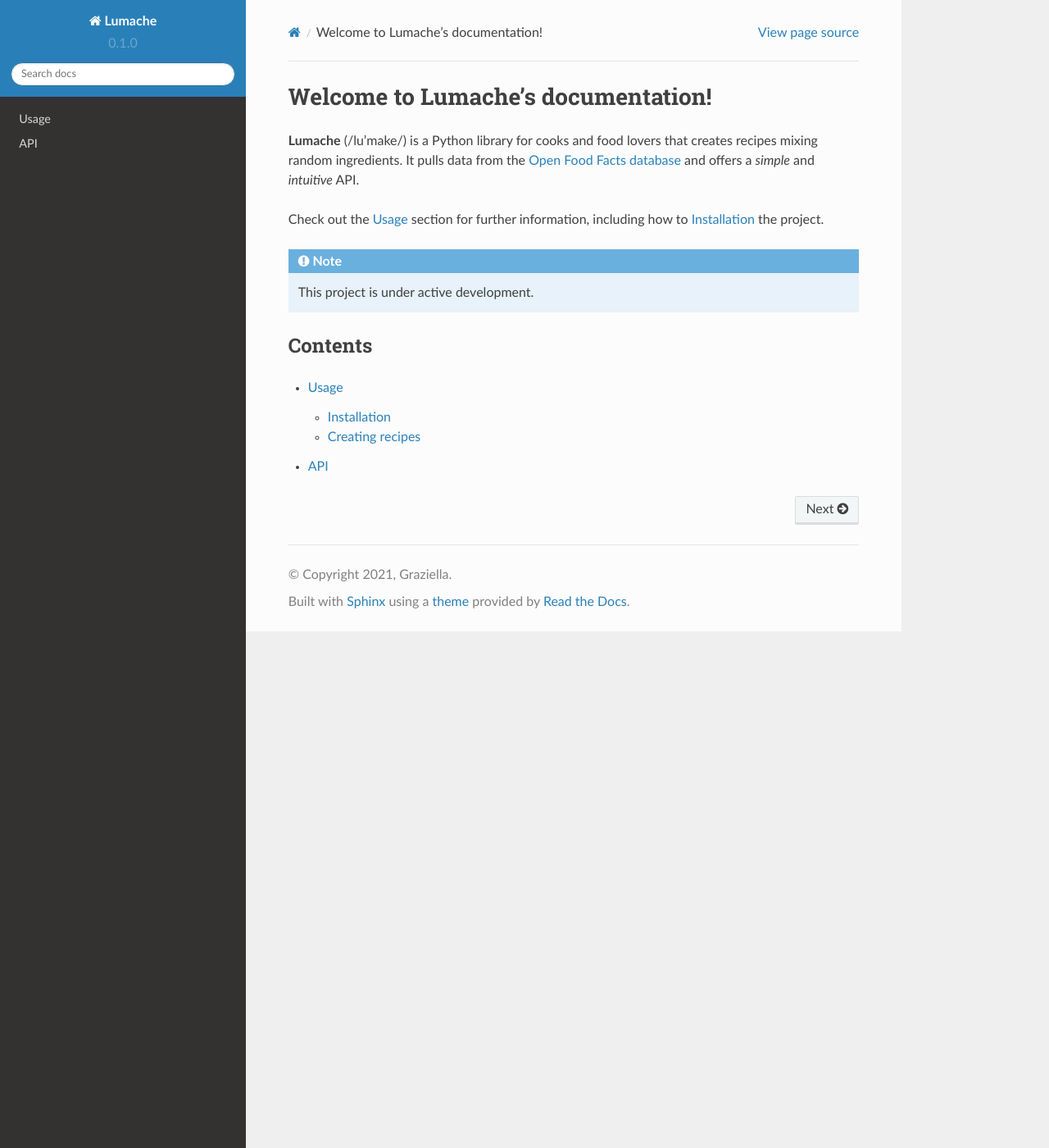
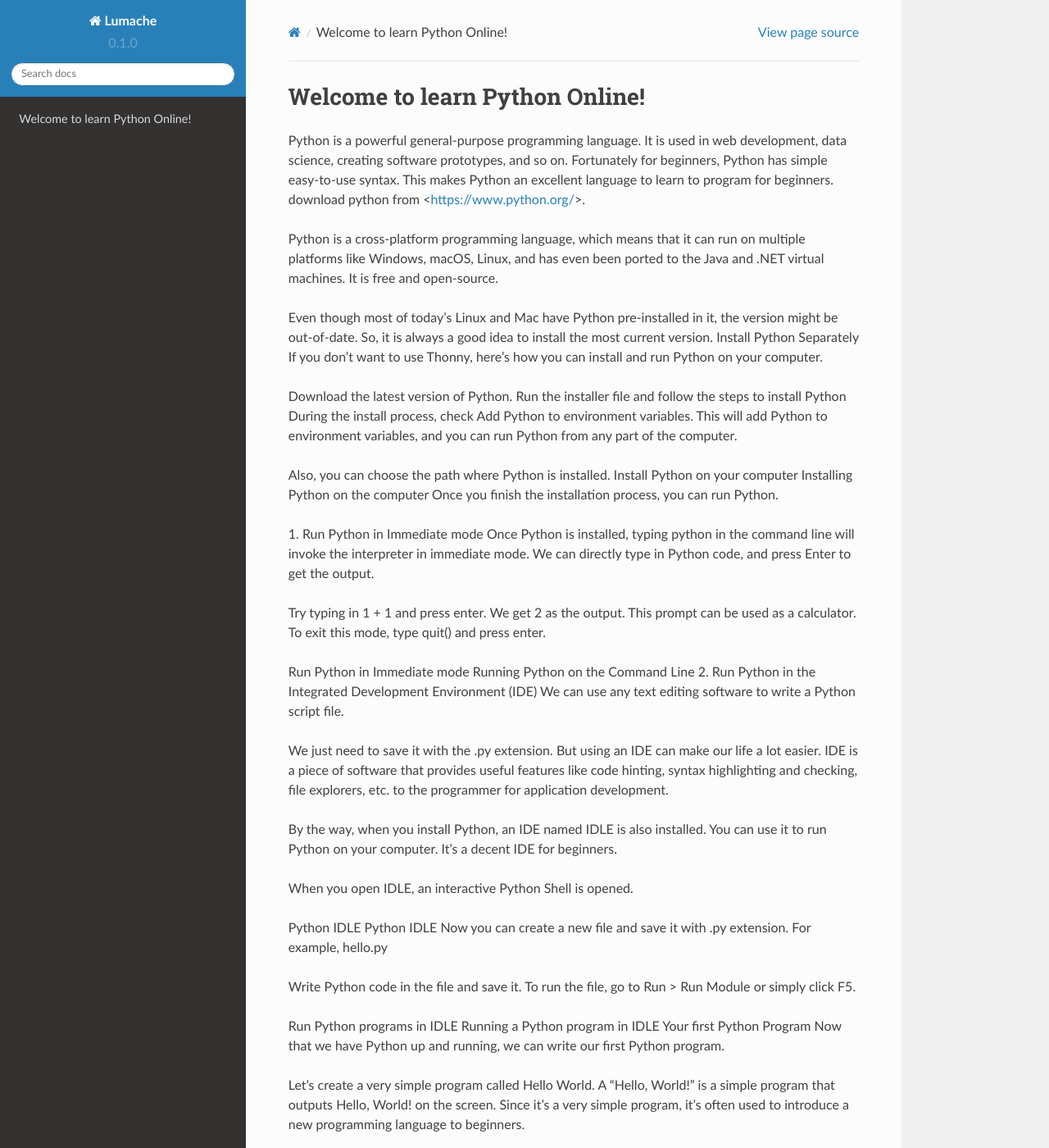
Before and after one commit to ganeshkavhar/Learn-Python-Online, a Sphinx documentation site: the page built from docs/source/index.rst, in a window 1280 px wide and 1400 px high. Shown: the whole window at 82% size. Built offline with Sphinx 7.4.7 and the Read the Docs theme 2.0.0, drawn with Linux system fonts in a browser that asks for light colours; some of the changed text lies outside the part shown.

Commit message:
Update index.rst

```diff
--- a/docs/source/index.rst
+++ b/docs/source/index.rst
@@ -1,22 +1,59 @@
-Welcome to Lumache's documentation!
+Welcome to learn Python Online!
 ===================================
 
-**Lumache** (/lu'make/) is a Python library for cooks and food lovers
-that creates recipes mixing random ingredients.
-It pulls data from the `Open Food Facts database <https://world.openfoodfacts.org/>`_
-and offers a *simple* and *intuitive* API.
+Python is a powerful general-purpose programming language. It is used in web development, data science, creating software prototypes, and so on. Fortunately for beginners, Python has simple easy-to-use syntax. This makes Python an excellent language to learn to program for beginners. download python from <https://www.python.org/>.
 
-Check out the :doc:`usage` section for further information, including
-how to :ref:`installation` the project.
+Python is a cross-platform programming language, which means that it can run on multiple platforms like Windows, macOS, Linux, and has even been ported to the Java and .NET virtual machines. It is free and open-source.
 
-.. note::
+Even though most of today's Linux and Mac have Python pre-installed in it, the version might be out-of-date. So, it is always a good idea to install the most current version.
+Install Python Separately
+If you don't want to use Thonny, here's how you can install and run Python on your computer.
 
-   This project is under active development.
+Download the latest version of Python.
+Run the installer file and follow the steps to install Python
+During the install process, check Add Python to environment variables. This will add Python to environment variables, and you can run Python from any part of the computer.
 
-Contents
---------
+Also, you can choose the path where Python is installed.
+Install Python on your computer
+Installing Python on the computer
+Once you finish the installation process, you can run Python.
 
-.. toctree::
+1. Run Python in Immediate mode
+Once Python is installed, typing python in the command line will invoke the interpreter in immediate mode. We can directly type in Python code, and press Enter to get the output.
 
-   usage
-   api
+Try typing in 1 + 1 and press enter. We get 2 as the output. This prompt can be used as a calculator. To exit this mode, type quit() and press enter.
+
+Run Python in Immediate mode
+Running Python on the Command Line
+2. Run Python in the Integrated Development Environment (IDE)
+We can use any text editing software to write a Python script file.
+
+We just need to save it with the .py extension. But using an IDE can make our life a lot easier. IDE is a piece of software that provides useful features like code hinting, syntax highlighting and checking, file explorers, etc. to the programmer for application development.
+
+By the way, when you install Python, an IDE named IDLE is also installed. You can use it to run Python on your computer. It's a decent IDE for beginners.
+
+When you open IDLE, an interactive Python Shell is opened.
+
+Python IDLE
+Python IDLE
+Now you can create a new file and save it with .py extension. For example, hello.py
+
+Write Python code in the file and save it. To run the file, go to Run > Run Module or simply click F5.
+
+Run Python programs in IDLE
+Running a Python program in IDLE
+Your first Python Program
+Now that we have Python up and running, we can write our first Python program.
+
+Let's create a very simple program called Hello World. A "Hello, World!" is a simple program that outputs Hello, World! on the screen. Since it's a very simple program, it's often used to introduce a new programming language to beginners.
+
+Type the following code in any text editor or an IDE and save it as hello_world.py
+
+
+print("Hello, world!")
+Then, run the file. You will get the following output.
+
+Hello, world!
+Congratulations! You just wrote your first program in Python.
+
+As you can see, this was a pretty easy task. This is the beauty of the Python programming language.
```
